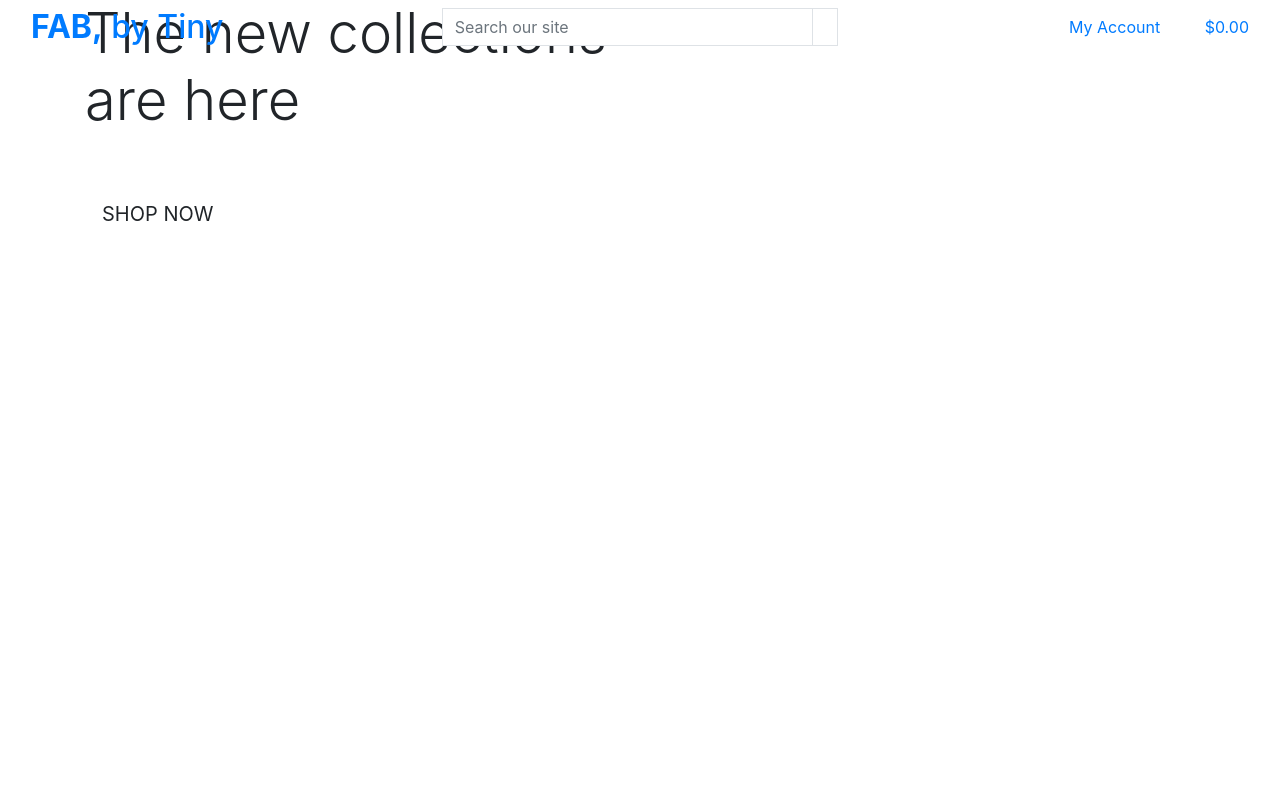
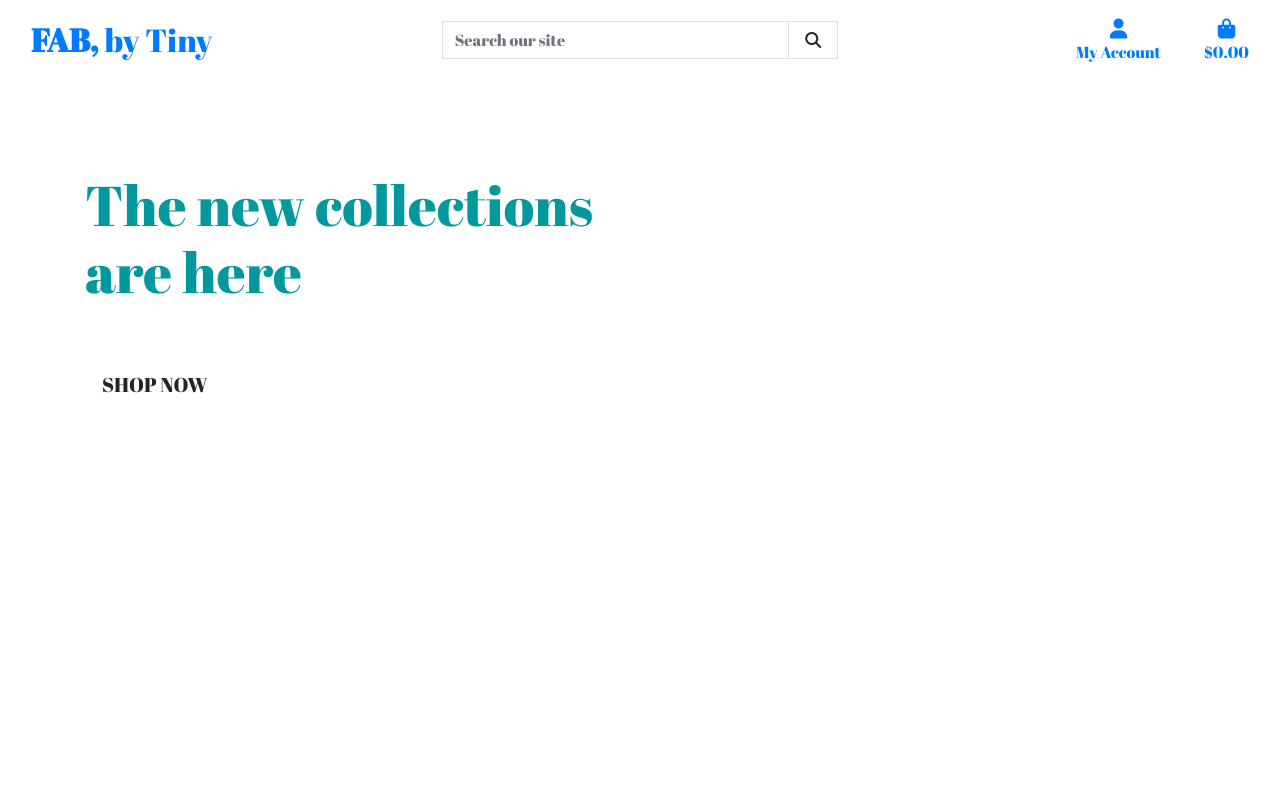
Before and after one commit to roxanahefferon/M4-CI-Fab, a Django app: page / in a window 1280 px wide. Run offline with Django 3.2, Linux system fonts and the light colour scheme; some libraries are stand-ins or nearby versions.

Commit message:
setting path for CSS, added google fonts, fontawesome, bulma

```diff
--- a/fab_by_tiny/settings.py
+++ b/fab_by_tiny/settings.py
@@ -147,3 +147,7 @@
 # https://docs.djangoproject.com/en/3.0/howto/static-files/
 
 STATIC_URL = '/static/'
+STATICFILES_DIRS = (os.path.join(BASE_DIR, 'static'),)
+
+MEDIA_URL = '/media/'
+MEDIA_ROOT = os.path.join(BASE_DIR, 'media')
--- a/fab_by_tiny/urls.py
+++ b/fab_by_tiny/urls.py
@@ -15,6 +15,8 @@
 """
 from django.contrib import admin
 from django.urls import path, include
+from django.conf import settings
+from django.conf.urls.static import static
 
 urlpatterns = [
     path('admin/', admin.site.urls),
--- /dev/null
+++ b/static/css/base.css
@@ -0,0 +1,21 @@
+html {
+    height: 100%;
+}
+
+body {
+    background-image: url('/media/group-of-people-taking-picture-1703579 (1).jpg') no-repeat center center fixed;
+    background-size: cover;
+    height: calc(100vh - 164px);
+    color: #03989e;
+    font-family: 'Abril Fatface', sans-serif;
+}
+
+/* from Bulma */
+
+.icon {
+    align-items: center;
+    display: inline-flex;
+    justify-content: center;
+    height: 1.5rem;
+    width: 1.5rem;
+}
--- a/templates/base.html
+++ b/templates/base.html
@@ -14,12 +14,15 @@
 
     {% block corecss %}
         <link rel="stylesheet" href="https://stackpath.bootstrapcdn.com/bootstrap/4.5.0/css/bootstrap.min.css" integrity="sha384-9aIt2nRpC12Uk9gS9baDl411NQApFmC26EwAOH8WgZl5MYYxFfc+NcPb1dKGj7Sk" crossorigin="anonymous">
+        <link href="https://fonts.googleapis.com/css2?family=Abril+Fatface&family=Open+Sans:wght@300;400;700&display=swap" rel="stylesheet">
+        <link rel="stylesheet" href="{% static 'css/base.css' %}">
     {% endblock %}
 
     {% block extra_css%}
     {% endblock %}
 
     {% block corejss %}
+        <script src="https://kit.fontawesome.com/877201db70.js" crossorigin="anonymous"></script>
         <script src="https://code.jquery.com/jquery-3.5.1.slim.min.js" integrity="sha384-DfXdz2htPH0lsSSs5nCTpuj/zy4C+OGpamoFVy38MVBnE+IbbVYUew+OrCXaRkfj" crossorigin="anonymous"></script>
         <script src="https://cdn.jsdelivr.net/npm/popper.js@1.16.0/dist/umd/popper.min.js" integrity="sha384-Q6E9RHvbIyZFJoft+2mJbHaEWldlvI9IOYy5n3zV9zzTtmI3UksdQRVvoxMfooAo" crossorigin="anonymous"></script>
         <script src="https://stackpath.bootstrapcdn.com/bootstrap/4.5.0/js/bootstrap.min.js" integrity="sha384-OgVRvuATP1z7JjHLkuOU7Xw704+h835Lr+6QL9UvYjZE3Ipu6Tp75j7Bh/kR0JKI" crossorigin="anonymous"></script>
@@ -32,7 +35,7 @@
   </head>
   <body>
     <header class="container-fluid fixed-top">
-        <div class="row">
+        <div id="topnav" class="row bg-white pt-lg-2 d-none d-lg-flex">
             <div class="col-12 col-lg-4 my-auto py-1 py-lg-0 text-center text-lg-left">
                 <a href="{% url 'home' %}" class="nav-link main-logo-link">
                     <h2 class="logo-font text-black my-0"><strong>FAB,</strong> by Tiny</h2>
```
Also changed, not shown: media/group-of-people-taking-picture-1703579 (1).jpg (added), package-lock.json (added).
